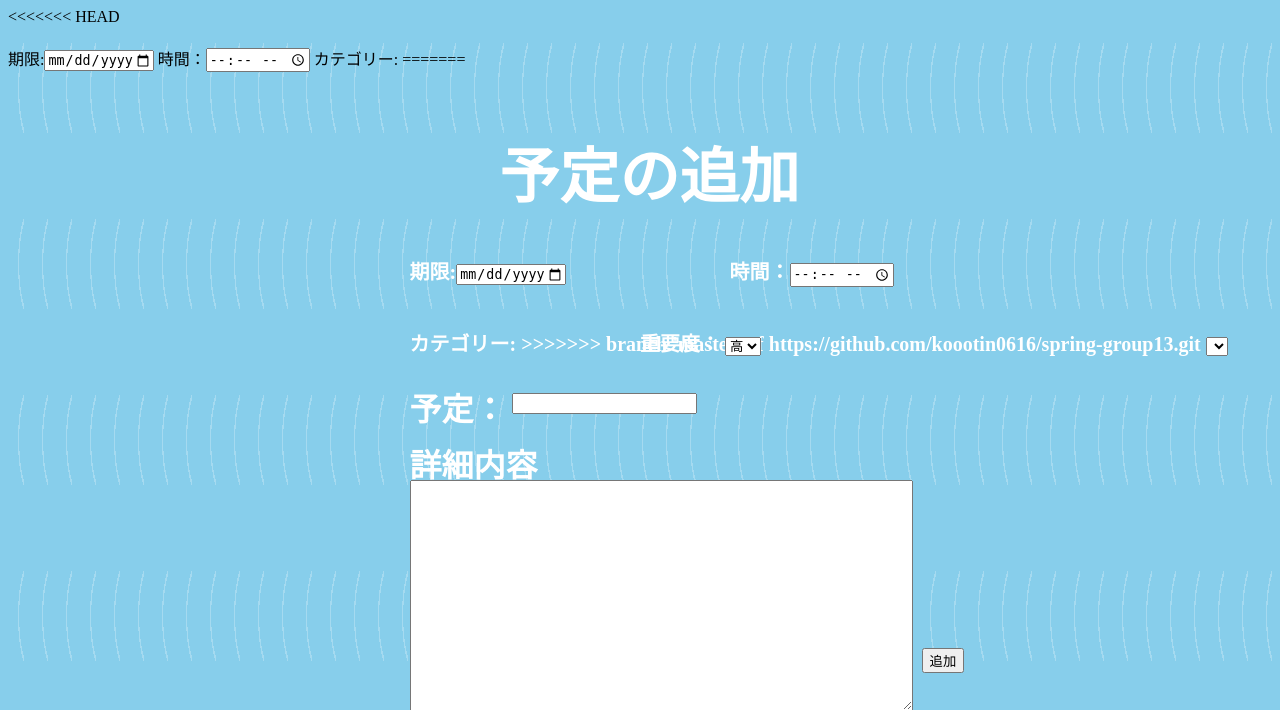
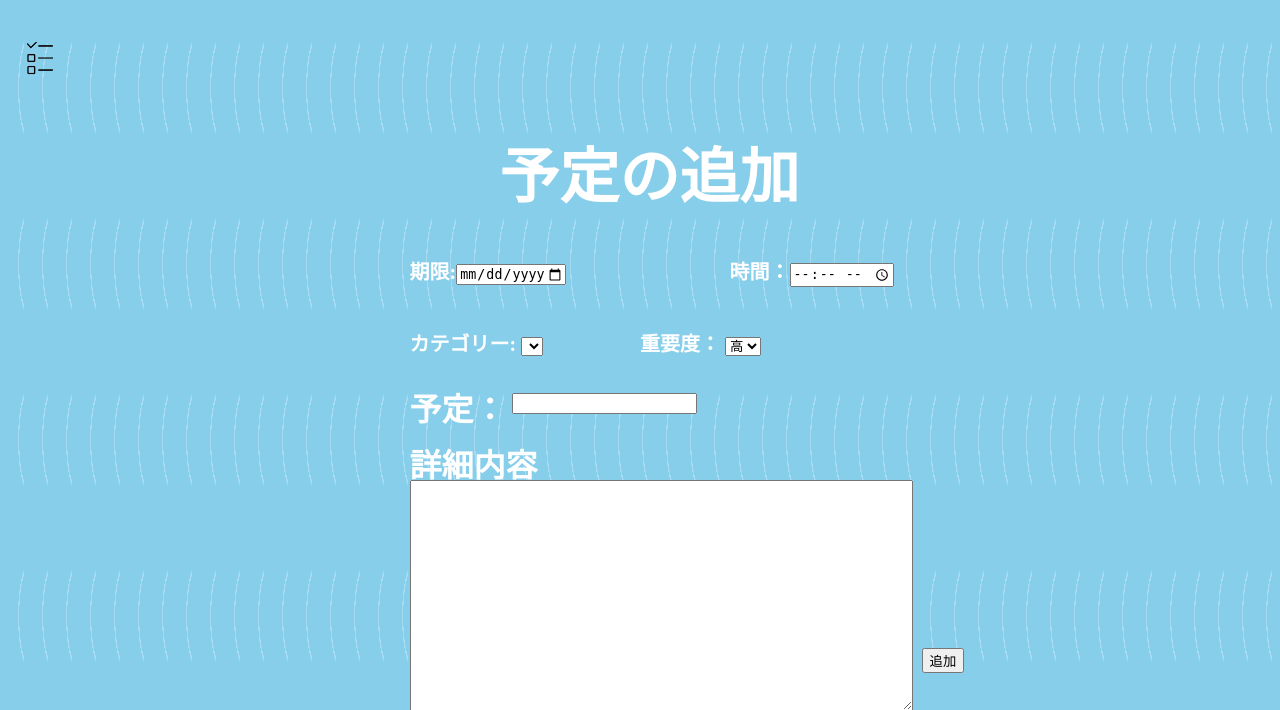
Before and after one commit to koootin0616/spring-group13, a Spring Boot app: page /addSchedule in a window 1280 px wide. Shown: the top 710 px of the page. Run offline with Spring Boot 4, Linux system fonts and the light colour scheme; lists and menus that the app fills with data are empty.

Commit message:
7/26 2.3

```diff
--- a/spring-group13/src/main/resources/static/add_update.css
+++ b/spring-group13/src/main/resources/static/add_update.css
@@ -110,6 +110,16 @@
 	 font-weight:  bold;
 
 }
+h2 {
+	float: left;
+	padding: 6px 0;
+}
+	h2 a {
+		display: block;
+		width: 64px;
+		height: 69px;
+		background: url(./logo.png) left top/64px auto no-repeat;
+	}
 body {
   background: radial-gradient(1.5em 6.28571em at 1.95em, rgba(255, 255, 255, 0) 50%, rgba(255, 255, 255, 0.25) 50%, rgba(255, 255, 255, 0.25) 55%, rgba(255, 255, 255, 0) 55%) 0 0;
   background-color: skyblue;
--- a/spring-group13/src/main/resources/static/evaluation.css
+++ b/spring-group13/src/main/resources/static/evaluation.css
@@ -180,6 +180,7 @@ h2 {
 	padding: 6px 0;
 }
 	h2 a {
+		position:absolute;
 		display: block;
 		width: 64px;
 		height: 69px;
--- a/spring-group13/src/main/resources/templates/addSchedule.html
+++ b/spring-group13/src/main/resources/templates/addSchedule.html
@@ -6,17 +6,11 @@
 <link href="add_update.css" rel="stylesheet">
 </head>
 <body>
-<<<<<<< HEAD
     <h2><a href="mainreturn"></a></h2>
-	<form action="/addsche" method="post">
-		<a id="add1">期限:<input type="date" name="ymd" max="9999-12-31"></a>
-		<a id="add7">時間：<input type="time" name="jikan" min="00:00" max="24:00"></a> <a id="add2">カテゴリー:
-=======
 	<form action="/add" method="post">
 		<a id="date">期限:<input type="date" name="ymd" max="9999-12-31"></a>
 		<a id="time">時間：<input type="time" name="jikan" min="00:00" max="24:00"></a>
 		<a id="category">カテゴリー:
->>>>>>> branch 'master' of https://github.com/koootin0616/spring-group13.git
 		<select name="category">
 				<option th:each="category:${session.category}" th:text="${category.name}"></option>
 		</select>
```
Also changed, not shown: spring-group13/src/main/resources/static/login.css (+8 -6 lines), spring-group13/src/main/resources/static/main.css (+9 -8 lines), spring-group13/src/main/resources/templates/main.html (+0 -7 lines).
